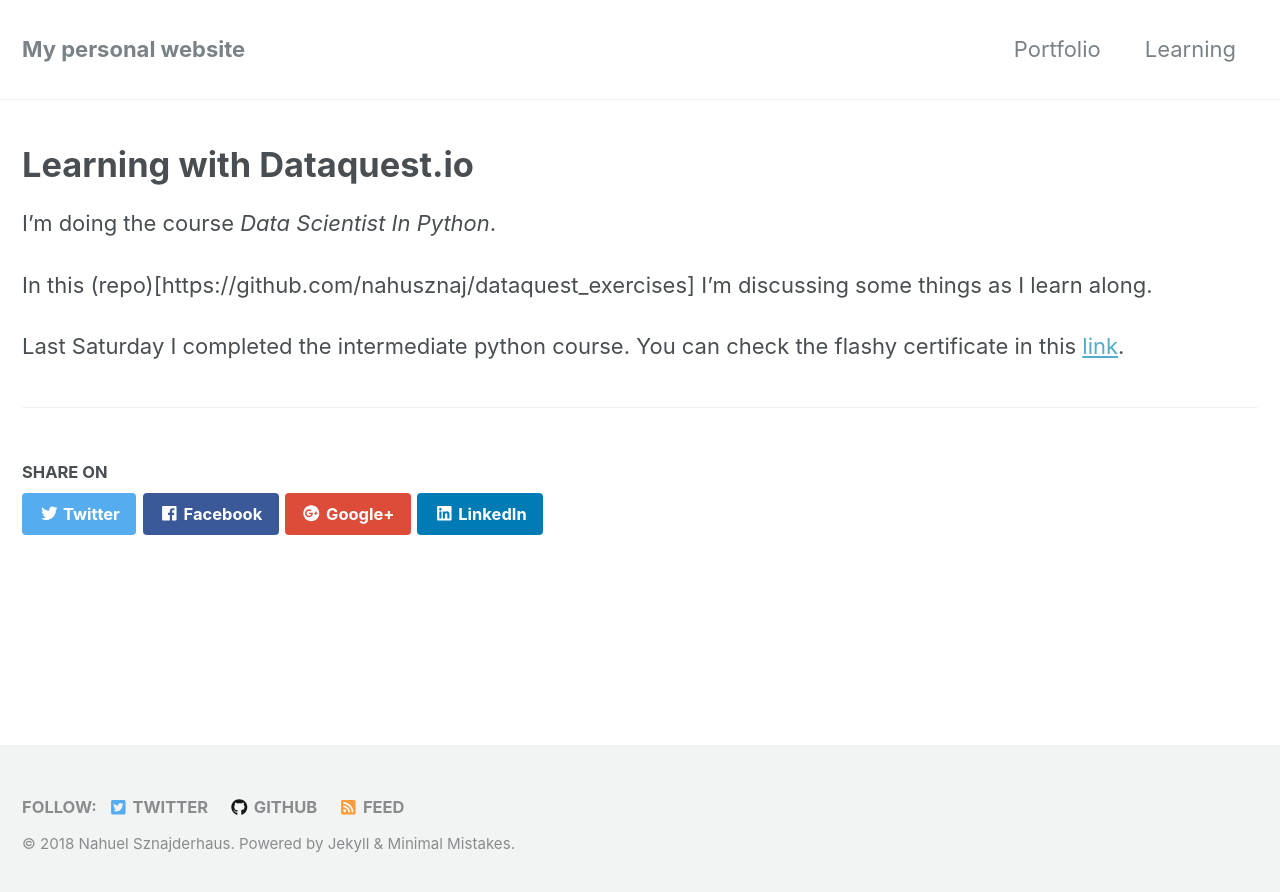
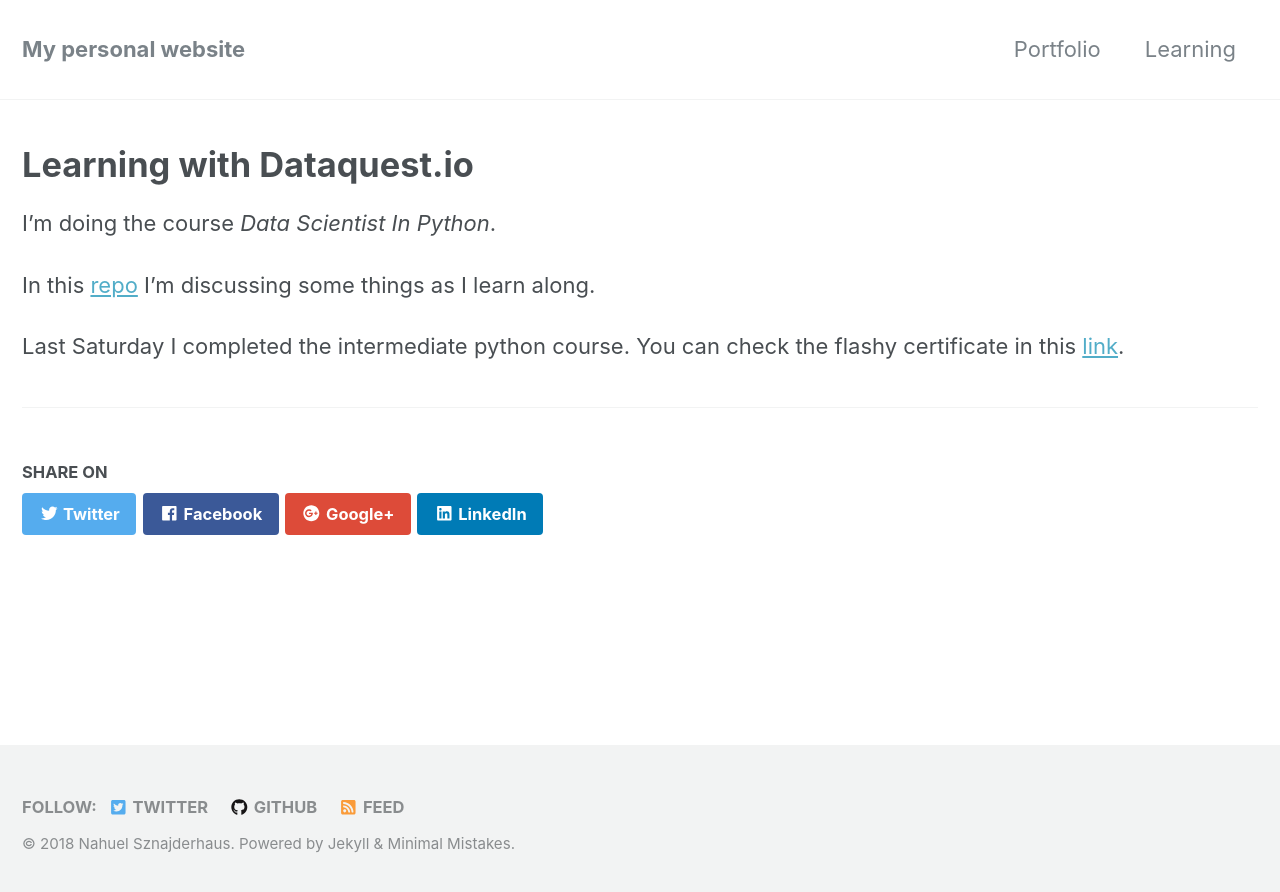
Before and after one commit to nahusznaj/nahusznaj.github.io, a Jekyll site: the page built from _posts/learning/2018-07-03-dataquest.md, in a window 1280 px wide. Shown: the top 892 px of the page. Built offline with Jekyll 4.4.1, drawn with Linux system fonts in a browser that asks for light colours; nearby versions of some CDN libraries.

Commit message:
Update and rename 28-07-03-dataquest.md to 2018-07-03-dataquest.md

```diff
--- a/_posts/learning/28-07-03-dataquest.md
+++ b/_posts/learning/2018-07-03-dataquest.md
@@ -11,6 +11,6 @@ read_time: true
 
 I'm doing the course _Data Scientist In Python_.
 
-In this (repo)[https://github.com/nahusznaj/dataquest_exercises] I'm discussing some things as I learn along.
+In this [repo](https://github.com/nahusznaj/dataquest_exercises) I'm discussing some things as I learn along.
 
 Last Saturday I completed the intermediate python course. You can check the flashy certificate in this [link](https://www.dataquest.io/view_cert/VYUXO1V1A9QCP0814R4E/).
```
